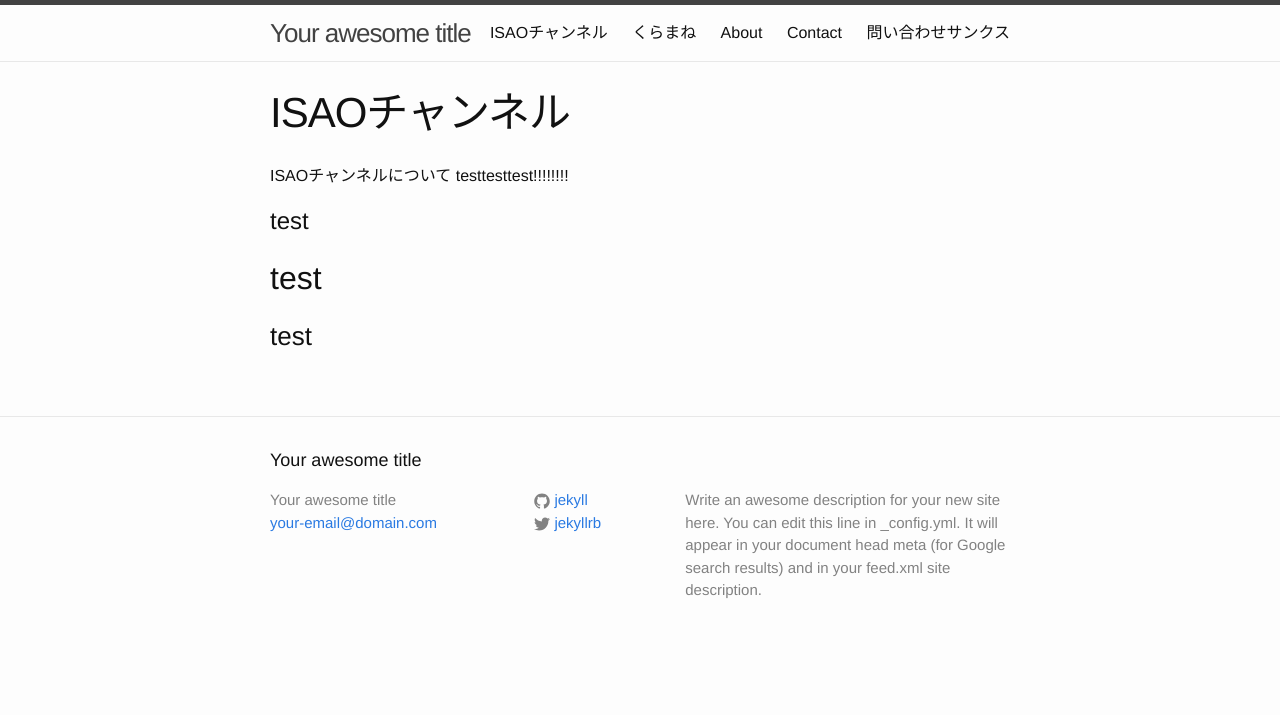
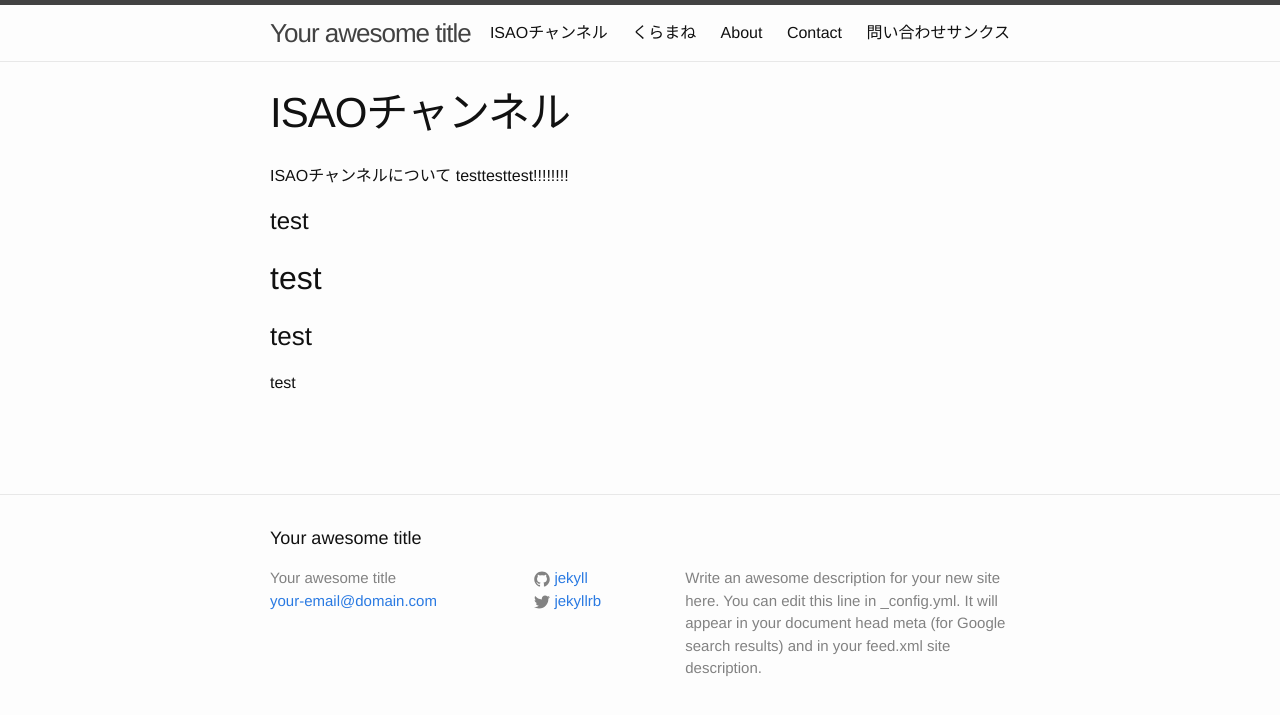
Before and after one commit to bigplants/jekyll_trial, a Jekyll site: the page built from about-copy-3.md, in a window 1280 px wide. Shown: the top 715 px of the page. Built offline with Jekyll 4.4.1, drawn with Linux system fonts in a browser that asks for light colours.

Commit message:
Updated '/about-copy-3.md' via CloudCannon

```diff
--- a/about-copy-3.md
+++ b/about-copy-3.md
@@ -4,12 +4,14 @@ title: ISAOチャンネル
 permalink: /isao_cannel/
 ---
 
-
 ISAOチャンネルについて testtesttest!!!!!!!!
-
 
 # test
 
 ## test
 
 ### test
+
+test
+
+&nbsp;
```
